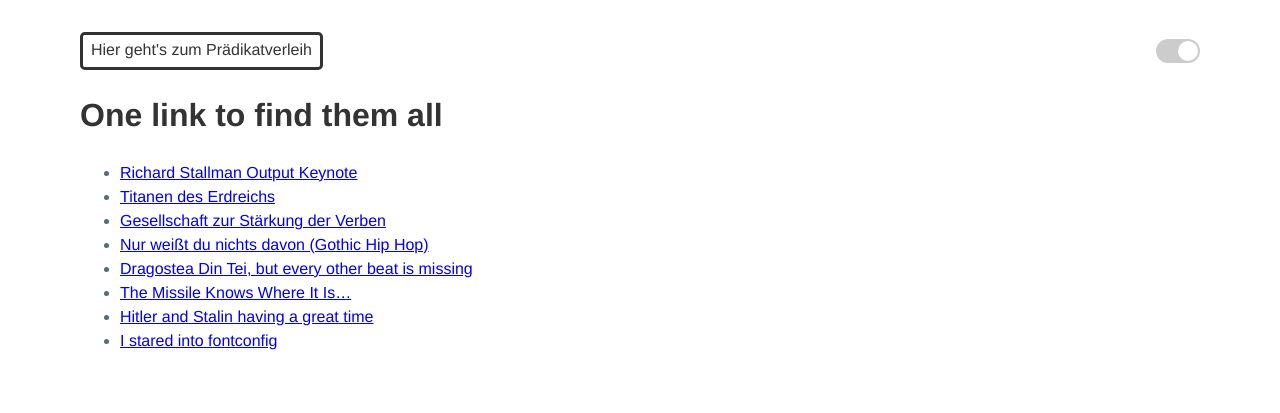
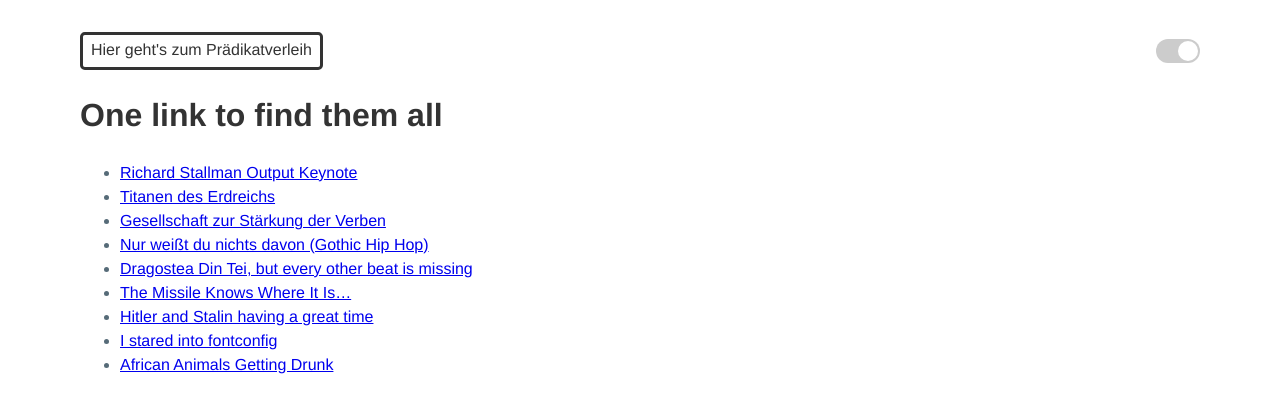
Before and after one commit to Lodifice/praedikat, a Jekyll site: the page built from wertvoll.md, in a window 1280 px wide. Shown: the top 413 px of the page. Built offline with Jekyll 4.4.1, drawn with Linux system fonts in a browser that asks for light colours; our own code applies the rules of GitHub Pages for plain Markdown files.

Commit message:
wertvoll: add African Animals Getting Drunk

```diff
--- a/wertvoll.md
+++ b/wertvoll.md
@@ -8,3 +8,4 @@
 - [The Missile Knows Where It Is...](https://www.youtube.com/watch?v=bZe5J8SVCYQ)
 - [Hitler and Stalin having a great time](https://www.youtube.com/watch?v=25GjijODWoI)
 - [I stared into fontconfig](https://eev.ee/blog/2015/05/20/i-stared-into-the-fontconfig-and-the-fontconfig-stared-back-at-me/#trial-the-first-monospace-font-falling-back-to-proportional-unicode-glyph)
+- [African Animals Getting Drunk](https://www.youtube.com/watch?v=8MxNLg3rCdw)
```
